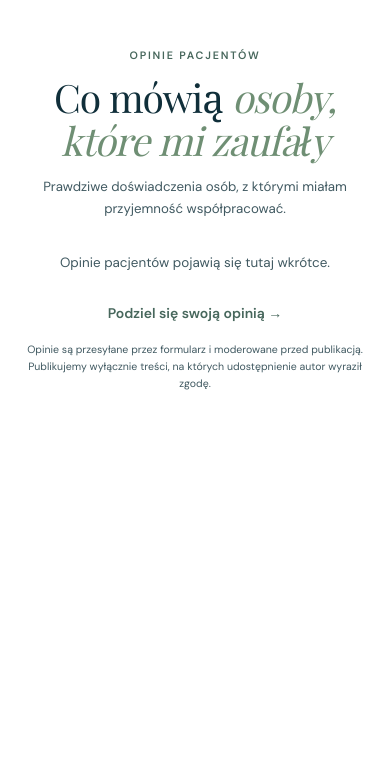
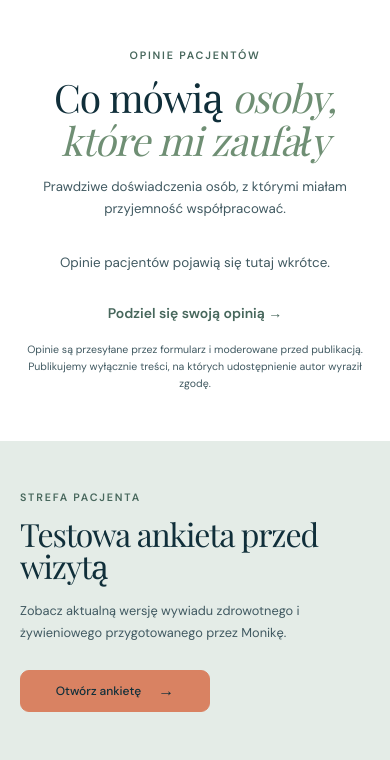
Before and after one commit to BartoszPoluszczyk/Monika-WebSite, a Django app: page / in a window 390 px wide. Shown: the part 4486-5246 px from the top of the page. Before the commit the page ends 4876 px from the top, so only its background shows below. Run offline with Django 5.2, Linux system fonts and the light colour scheme; data comes from the database, SQL or seed files in the repository; data that the repository does not hold is empty; some web fonts are replaced.

Commit message:
Add private patient questionnaire preview

```diff
--- a/config/settings.py
+++ b/config/settings.py
@@ -154,6 +154,11 @@ STATICFILES_DIRS = [
 MEDIA_URL = "/media/"
 MEDIA_ROOT = BASE_DIR / "media"
 
+# Dokumenty z danymi zdrowotnymi nie mogą być serwowane przez MEDIA_URL.
+PRIVATE_DOCUMENT_ROOT = Path(
+    os.environ.get("DJANGO_PRIVATE_DOCUMENT_ROOT", BASE_DIR / "private_uploads")
+)
+
 # Stripe — wartości ustawiamy poza kodem, osobno dla trybu testowego i produkcyjnego.
 STRIPE_SECRET_KEY = os.environ.get("STRIPE_SECRET_KEY", "")
 STRIPE_WEBHOOK_SECRET = os.environ.get("STRIPE_WEBHOOK_SECRET", "")
--- a/main/models.py
+++ b/main/models.py
@@ -1,7 +1,13 @@
 import uuid
 
 from django.core.exceptions import ValidationError
+from django.core.validators import FileExtensionValidator
 from django.db import models
+
+from .storage import PrivateDocumentStorage
+
+
+private_document_storage = PrivateDocumentStorage()
 
 
 class SiteSettings(models.Model):
@@ -802,3 +808,40 @@ class LegalDocument(models.Model):
                 name="unique_legal_document_version",
             ),
         ]
+
+
+class PatientQuestionnaireDocument(models.Model):
+    title = models.CharField(
+        max_length=180,
+        default="Ankieta personalna pacjenta",
+        verbose_name="Nazwa ankiety",
+    )
+    file = models.FileField(
+        storage=private_document_storage,
+        upload_to="questionnaires/",
+        validators=[FileExtensionValidator(["pdf"])],
+        verbose_name="Plik PDF",
+        help_text="Plik jest przechowywany poza publicznym katalogiem mediów.",
+    )
+    is_active = models.BooleanField(
+        default=True,
+        verbose_name="Aktywna wersja",
+        help_text="Tylko aktywna wersja jest udostępniana w podglądzie.",
+    )
+    uploaded_at = models.DateTimeField(auto_now_add=True, verbose_name="Dodano")
+    updated_at = models.DateTimeField(auto_now=True, verbose_name="Zmieniono")
+
+    def save(self, *args, **kwargs):
+        super().save(*args, **kwargs)
+        if self.is_active:
+            type(self).objects.exclude(pk=self.pk).filter(is_active=True).update(
+                is_active=False
+            )
+
+    def __str__(self):
+        return self.title
+
+    class Meta:
+        verbose_name = "Ankieta pacjenta"
+        verbose_name_plural = "Ankiety pacjenta"
+        ordering = ["-is_active", "-updated_at"]
--- a/main/templates/main/base.html
+++ b/main/templates/main/base.html
@@ -25,7 +25,7 @@
 
     <link
         rel="stylesheet"
-        href="{% static 'css/style.css' %}?v=mobile-cooperation-cta-20260927"
+        href="{% static 'css/style.css' %}?v=patient-questionnaire-preview-20260927"
     >
     <link rel="stylesheet" href="{% static 'css/navigation.css' %}?v=navbar-spacing-20260927">
     <link rel="preload" href="{% static 'fonts/amsterdam-one.ttf' %}" as="font" type="font/ttf" crossorigin>
--- a/main/templates/main/home.html
+++ b/main/templates/main/home.html
@@ -43,4 +43,6 @@ Strona główna | Dietetyk Monika
 
     {% include "main/partials/testimonials.html" %}
 
+    {% include "main/partials/questionnaire_cta.html" %}
+
 {% endblock %}
--- /dev/null
+++ b/main/templates/main/partials/questionnaire_cta.html
@@ -0,0 +1,17 @@
+<section class="questionnaire-cta-section" id="ankieta-pacjenta">
+    <div class="site-container">
+        <div class="questionnaire-cta-card">
+            <div class="questionnaire-cta-copy">
+                <p class="section-eyebrow">Strefa pacjenta</p>
+                <h2>Testowa ankieta przed wizytą</h2>
+                <p>
+                    Zobacz aktualną wersję wywiadu zdrowotnego i żywieniowego
+                    przygotowanego przez Monikę.
+                </p>
+            </div>
+            <a href="{% url 'patient_questionnaire' %}" class="button-primary">
+                Otwórz ankietę <span class="button-arrow" aria-hidden="true">→</span>
+            </a>
+        </div>
+    </div>
+</section>
--- a/main/tests_home_section_flow.py
+++ b/main/tests_home_section_flow.py
@@ -24,6 +24,7 @@ class HomeSectionFlowStylesTests(SimpleTestCase):
             ".site-main-home .cooperation-section",
             ".site-main-home .newsletter-cta-section",
             ".site-main-home .testimonials-section",
+            ".site-main-home .questionnaire-cta-section",
         ):
             self.assertIn(selector, continuity_styles)
 
--- a/main/urls.py
+++ b/main/urls.py
@@ -5,6 +5,16 @@ urlpatterns = [
     path('', views.home, name = 'home'),
     path('o-mnie/', views.about, name = 'about'),
     path('kontakt/', views.contact, name='contact'),
+    path(
+        'ankieta-pacjenta/',
+        views.patient_questionnaire,
+        name='patient_questionnaire',
+    ),
+    path(
+        'ankieta-pacjenta/dokument/',
+        views.patient_questionnaire_pdf,
+        name='patient_questionnaire_pdf',
+    ),
     path('kalkulator-kalorii/', views.calorie_calculator, name='calorie_calculator'),
     path('opinie/dodaj/', views.submit_testimonial, name='submit_testimonial'),
     path('newsletter/', views.newsletter_signup, name='newsletter_signup'),
--- a/main/views.py
+++ b/main/views.py
@@ -1,7 +1,8 @@
 import uuid
 
+from django.contrib.admin.views.decorators import staff_member_required
 from django.db import IntegrityError
-from django.http import Http404
+from django.http import FileResponse, Http404
 from django.shortcuts import get_object_or_404, redirect, render
 from django.utils import timezone
 from django.urls import reverse
@@ -17,6 +18,7 @@ from .models import (
     SiteSettings,
     NEWSLETTER_CONSENT_TEXT,
     NewsletterSubscriber,
+    PatientQuestionnaireDocument,
     Service,
     Specialization,
     Testimonial,
@@ -89,6 +91,43 @@ def about(request):
 @require_GET
 def contact(request):
     return render(request, "main/contact.html")
+
+
+@require_GET
+@staff_member_required
+def patient_questionnaire(request):
+    questionnaire = PatientQuestionnaireDocument.objects.filter(
+        is_active=True
+    ).first()
+    return render(
+        request,
+        "main/patient_questionnaire.html",
+        {"questionnaire": questionnaire},
+    )
+
+
+@require_GET
+@staff_member_required
+def patient_questionnaire_pdf(request):
+    questionnaire = PatientQuestionnaireDocument.objects.filter(
+        is_active=True
+    ).first()
+    if questionnaire is None or not questionnaire.file:
+        raise Http404("Nie znaleziono ankiety pacjenta.")
+
+    try:
+        document = questionnaire.file.open("rb")
+    except FileNotFoundError as exc:
+        raise Http404("Nie znaleziono pliku ankiety pacjenta.") from exc
+
+    response = FileResponse(
+        document,
+        as_attachment=request.GET.get("download") == "1",
+        filename=questionnaire.file.name.rsplit("/", 1)[-1],
+        content_type="application/pdf",
+    )
+    response["Cache-Control"] = "private, no-store"
+    return response
 
 
 def submit_testimonial(request):
--- a/static/css/style.css
+++ b/static/css/style.css
@@ -860,6 +860,124 @@ a {
 
 .testimonials-carousel { position: relative; }
 
+/* Testowa ankieta pacjenta */
+
+.questionnaire-cta-section { padding: 10px 0 14px; }
+
+.questionnaire-cta-section > .site-container {
+    padding: clamp(48px, 6vw, 76px) clamp(26px, 5vw, 70px);
+    border: 1px solid var(--color-border-subtle);
+    border-radius: var(--radius-medium);
+    background: var(--palette-green-pastel);
+}
+
+.questionnaire-cta-card {
+    max-width: 960px;
+    margin-inline: auto;
+    display: flex;
+    align-items: center;
+    justify-content: space-between;
+    gap: clamp(28px, 6vw, 80px);
+}
+
+.questionnaire-cta-copy { max-width: 620px; }
+
+.questionnaire-cta-copy h2 {
+    margin: 7px 0 0;
+    color: var(--color-text-primary);
+    font-family: var(--font-heading);
+    font-size: clamp(2rem, 4vw, 3.8rem);
+    font-weight: 400;
+    letter-spacing: -0.035em;
+    line-height: 1;
+}
+
+.questionnaire-cta-copy > p:last-child {
+    margin: 18px 0 0;
+    color: var(--color-text-secondary);
+    font-size: 0.8rem;
+    line-height: 1.75;
+}
+
+.questionnaire-cta-card .button-primary {
+    flex: 0 0 auto;
+    min-width: 190px;
+}
+
+.patient-questionnaire-page {
+    min-height: calc(100vh - 120px);
+    padding: 10px 0 14px;
+}
+
+.questionnaire-page-card {
+    padding: clamp(42px, 6vw, 76px) clamp(20px, 5vw, 68px);
+    border: 1px solid var(--color-border-subtle);
+    border-radius: var(--radius-medium);
+    background: var(--color-surface-default);
+}
+
+.questionnaire-page-header {
+    margin-bottom: 34px;
+    display: flex;
+    align-items: flex-end;
+    justify-content: space-between;
+    gap: 32px;
+}
+
+.questionnaire-page-header > div:first-child { max-width: 720px; }
+
+.questionnaire-page-header .section-title { margin-top: 8px; }
+
+.questionnaire-page-header .section-description {
+    margin: 18px 0 0;
+    text-align: left;
+}
+
+.questionnaire-page-actions {
+    display: flex;
+    flex-wrap: wrap;
+    justify-content: flex-end;
+    gap: 10px;
+}
+
+.questionnaire-page-actions .button-primary,
+.questionnaire-page-actions .button-secondary {
+    flex: 0 0 auto;
+    white-space: nowrap;
+}
+
+.questionnaire-preview {
+    padding: 10px;
+    border: 1px solid var(--color-border-subtle);
+    border-radius: 12px;
+    background: var(--palette-green-pastel);
+}
+
+.questionnaire-empty {
+    padding: clamp(34px, 5vw, 58px) 24px;
+    border: 1px dashed var(--color-border-emphasis);
+    border-radius: 12px;
+    background: var(--palette-green-pastel);
+    text-align: center;
+}
+
+.questionnaire-empty p {
+    margin: 0 0 20px;
+    color: var(--color-text-secondary);
+}
+
+.questionnaire-empty .button-secondary { display: inline-flex; }
+
+.questionnaire-document-frame {
+    width: 100%;
+    height: min(78vh, 1000px);
+    min-height: 680px;
+    display: block;
+    border: 0;
+    border-radius: 8px;
+    background: var(--palette-white);
+}
+
 .testimonial-card {
     max-width: 640px;
     margin: 0 auto;
@@ -1928,7 +2046,7 @@ a {
         margin: 3px 0 0;
     }
 
-    .help-section > .site-container, .offer-section > .site-container, .cooperation-section > .site-container, .newsletter-cta-section > .site-container, .testimonials-section > .site-container {
+    .help-section > .site-container, .offer-section > .site-container, .cooperation-section > .site-container, .newsletter-cta-section > .site-container, .testimonials-section > .site-container, .questionnaire-cta-section > .site-container {
         padding: 48px 20px;
     }
 
@@ -1993,6 +2111,36 @@ a {
         padding: 0 18px;
         flex: 0 0 auto;
         align-self: center;
+    }
+
+    .questionnaire-cta-card {
+        align-items: flex-start;
+        flex-direction: column;
+        gap: 26px;
+    }
+
+    .questionnaire-cta-card .button-primary {
+        width: min(100%, 190px);
+        min-height: 42px;
+        flex: 0 0 auto;
+    }
+
+    .questionnaire-page-header {
+        align-items: stretch;
+        flex-direction: column;
+    }
+
+    .questionnaire-page-actions { justify-content: flex-start; }
+
+    .questionnaire-page-actions .button-primary,
+    .questionnaire-page-actions .button-secondary {
+        width: min(100%, 200px);
+        flex: 0 0 auto;
+    }
+
+    .questionnaire-document-frame {
+        height: 72vh;
+        min-height: 520px;
     }
 
     .booking-container { padding: 45px 18px; }
@@ -2645,7 +2793,8 @@ a {
 .site-main-home .offer-section,
 .site-main-home .cooperation-section,
 .site-main-home .newsletter-cta-section,
-.site-main-home .testimonials-section {
+.site-main-home .testimonials-section,
+.site-main-home .questionnaire-cta-section {
     margin: 0;
     padding-top: 0;
     padding-bottom: 0;
@@ -2662,7 +2811,8 @@ a {
 .site-main-home .offer-section > .site-container,
 .site-main-home .cooperation-section > .site-container,
 .site-main-home .newsletter-cta-card,
-.site-main-home .testimonials-section > .site-container {
+.site-main-home .testimonials-section > .site-container,
+.site-main-home .questionnaire-cta-section > .site-container {
     border-width: 0;
     border-radius: 0;
 }
```
Also changed, not shown: main/admin.py (+27 -0 lines), main/storage.py (added, +14 -0 lines), main/templates/main/patient_questionnaire.html (added, +63 -0 lines), main/tests_patient_questionnaire.py (added, +82 -0 lines), main/migrations/0018_patient_questionnaire_document.py (added), 1 other file.
